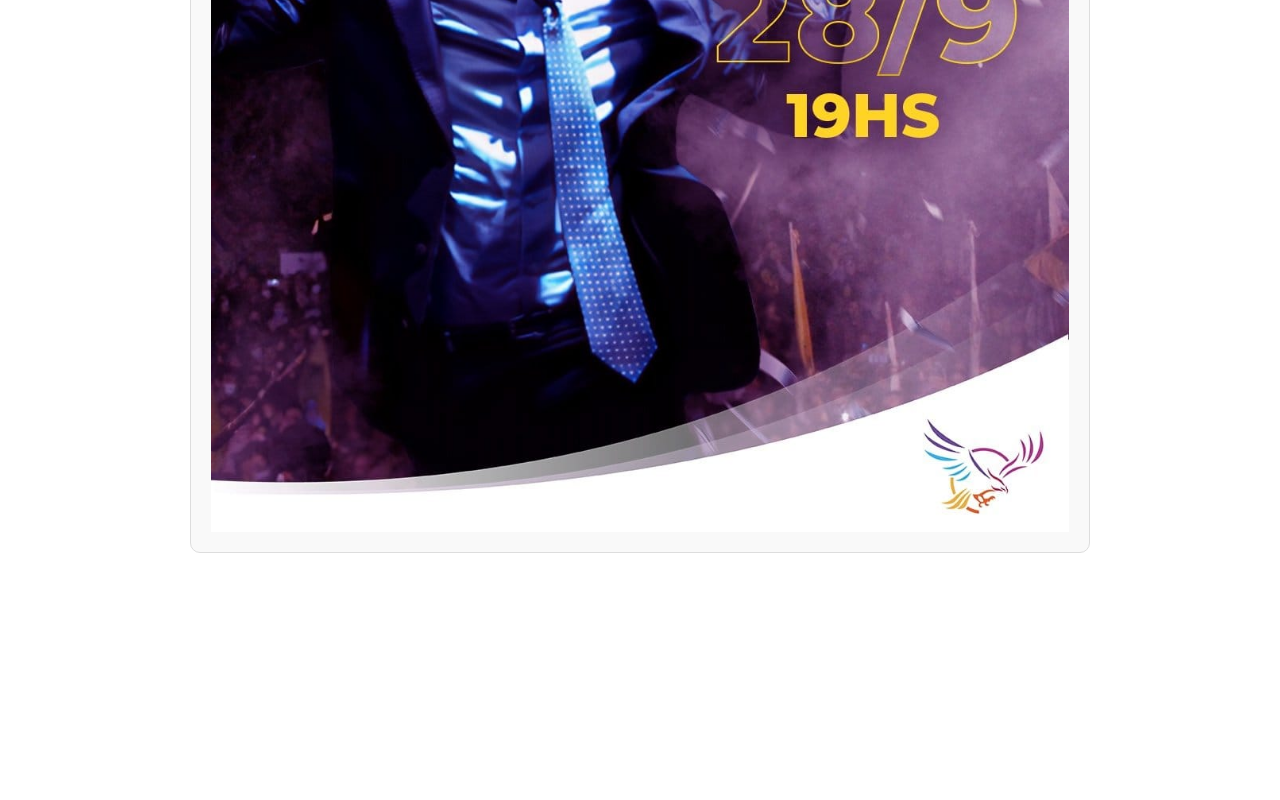
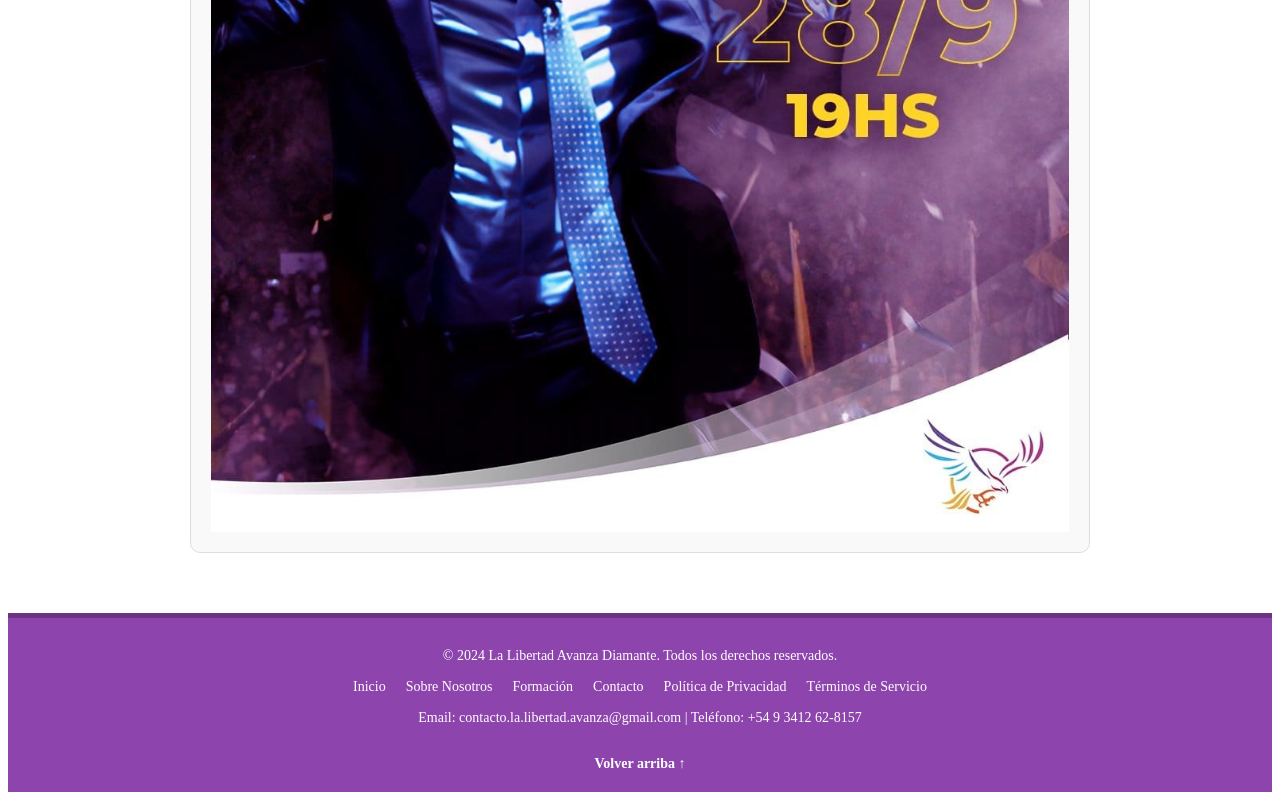
Before and after one commit to MariaEU21/lla-diamante, a plain HTML site: page eventos.html in a window 1280 px wide. Shown: the part 1668-2468 px from the top of the page. Before the commit the page ends 2281 px from the top, so only its background shows below. Drawn offline with nearby package versions, Linux system fonts and the light colour scheme.

Commit message:
Mensaje explicando los cambios

```diff
--- a/css/estilos-eventos.css
+++ b/css/estilos-eventos.css
@@ -1,3 +1,5 @@
+
+
 #calendario-eventos {
     padding: 20px;
     text-align: left;
@@ -40,3 +42,54 @@
     font-size: 16px;
     color: #333;
 }
+
+footer {
+    background-color: #8E44AD; /* Color de fondo púrpura */
+    color: white; /* Texto en color blanco */
+    padding: 20px 0;
+    text-align: center;
+    font-size: 14px;
+    border-top: 5px solid #6C3483; /* Línea decorativa superior */
+}
+
+footer p {
+    margin: 10px 0;
+    font-weight: 400;
+}
+
+footer ul {
+    list-style: none;
+    padding: 0;
+    margin: 15px 0;
+    display: flex;
+    justify-content: center;
+    gap: 20px;
+    flex-wrap: wrap; /* Para que se adapte en pantallas pequeñas */
+}
+
+footer ul li {
+    display: inline;
+}
+
+footer ul li a {
+    color: white;
+    text-decoration: none;
+    transition: color 0.3s ease-in-out;
+}
+
+footer ul li a:hover {
+    color: #FFD700; /* Cambia a dorado al hacer hover */
+}
+
+.scroll-to-top {
+    display: inline-block;
+    margin-top: 20px;
+    color: white;
+    text-decoration: none;
+    font-weight: bold;
+    transition: color 0.3s ease-in-out;
+}
+
+.scroll-to-top:hover {
+    color: #FFD700; /* Cambia a dorado al hacer hover */
+}
--- a/eventos.html
+++ b/eventos.html
@@ -10,6 +10,7 @@
     <link rel="stylesheet" href="/css/estilos-eventos.css">
 </head>
 <body>
+
     <section id="calendario-eventos">
         <h2>Calendario de Eventos</h2>
         <div id="calendar">
@@ -21,10 +22,31 @@
                 <img src="./imagenes/evento289.jfif" alt="">
             </div>
     </section>
+    <footer>
+        <p>&copy; <span id="year"></span> La Libertad Avanza Diamante. Todos los derechos reservados.</p>
+        <ul>
+            <li><a href="index.html#inicio">Inicio</a></li>
+            <li><a href="index.html#quienes-somos">Sobre Nosotros</a></li>
+            <li><a href="index.html#formacion">Formación</a></li>
+            <li><a href="index.html#contacto">Contacto</a></li>
+            <li><a href="politicasprivacidad.html">Política de Privacidad</a></li>
+            <li><a href="terminos.html">Términos de Servicio</a></li>
+        </ul>
+        <p>Email: contacto.la.libertad.avanza@gmail.com | Teléfono: +54 9 3412 62-8157</p>
+        <a href="#top" class="scroll-to-top">Volver arriba ↑</a>
+    </footer>
 
+    <script>
+        document.getElementById("year").textContent = new Date().getFullYear();
+    </script>
+
+
+
+    <script src="/js/script.js"></script>
     <!-- FullCalendar JS -->
     <script src="https://cdn.jsdelivr.net/npm/fullcalendar@5.10.1/main.min.js"></script>
     <!-- Enlace al archivo JS externo -->
     <script src="/js/calendario-eventos.js"></script>
+
 </body>
 </html>
```
Also changed, not shown: index.html (+15 -12 lines), politicasprivacidad.html (+3 -3 lines), preguntas.html (+1 -1 lines), terminos.html (+2 -2 lines).
